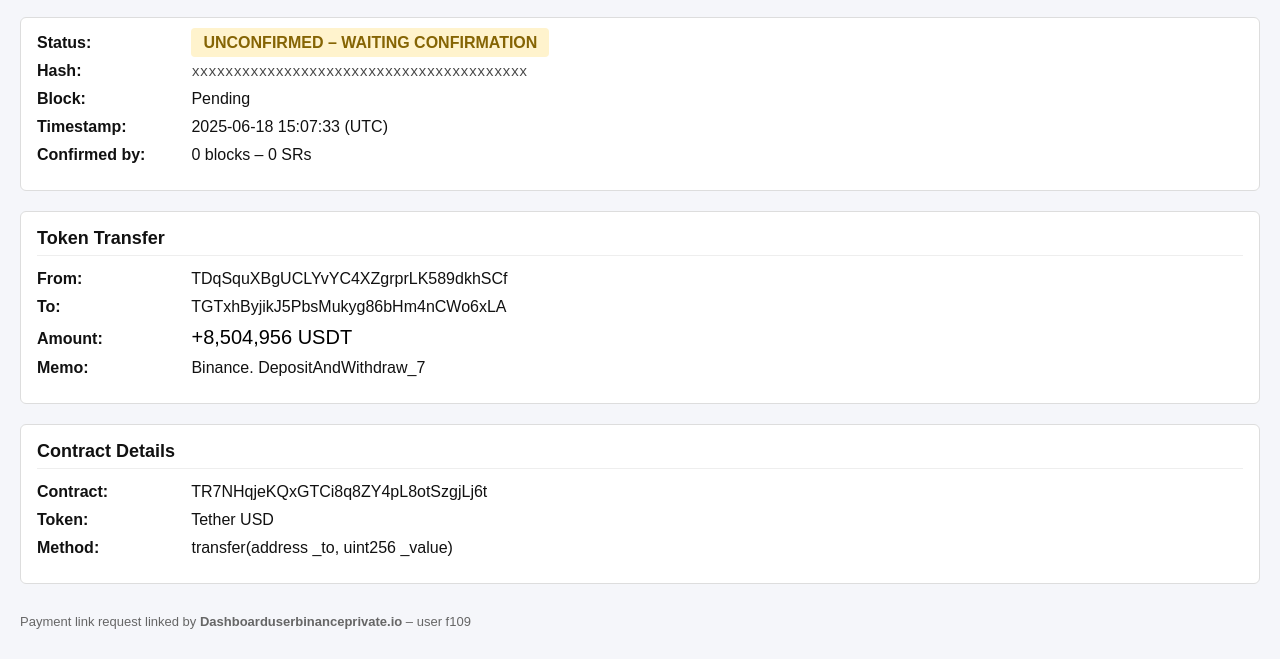
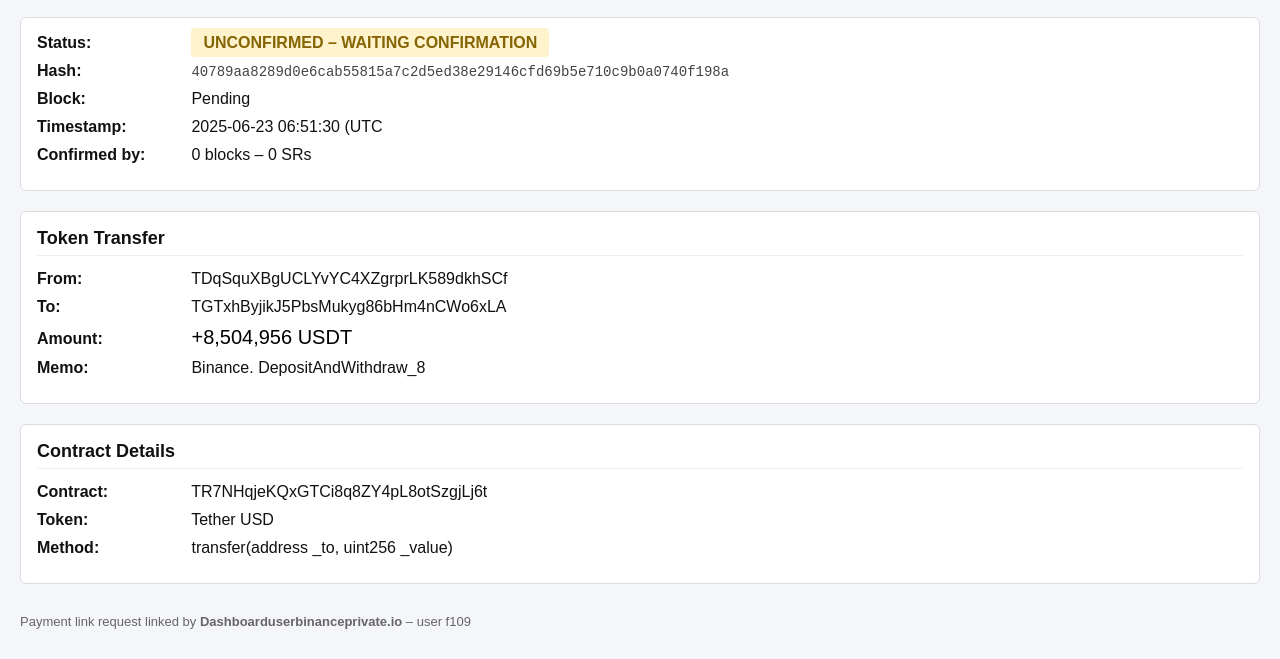
Before and after one commit to Dashboarduserbinanceprivate/Tttcheckuncofim, a plain HTML site: page index.html in a window 1280 px wide. Shown: the part 141-800 px from the top of the page. Drawn offline with Linux system fonts and the light colour scheme.

Commit message:
Update index.html

```diff
--- a/index.html
+++ b/index.html
@@ -132,9 +132,9 @@
 
   <div class="box">
     <div class="row"><span class="label">Status:</span> <span class="unconfirmed">UNCONFIRMED – WAITING CONFIRMATION</span></div>
-    <div class="row"><span class="label">Hash:</span> <span class="hash">xxxxxxxxxxxxxxxxxxxxxxxxxxxxxxxxxxxxxxxx</span></div>
+    <div class="row"><span class="label">Hash:</span> <span class="hash">40789aa8289d0e6cab55815a7c2d5ed38e29146cfd69b5e710c9b0a0740f198a</span></div>
     <div class="row"><span class="label">Block:</span> Pending</div>
-    <div class="row"><span class="label">Timestamp:</span> 2025-06-18 15:07:33 (UTC)</div>
+    <div class="row"><span class="label">Timestamp:</span> 2025-06-23 06:51:30 (UTC</div>
     <div class="row"><span class="label">Confirmed by:</span> 0 blocks – 0 SRs</div>
   </div>
 
@@ -143,7 +143,7 @@
     <div class="row"><span class="label">From:</span> TDqSquXBgUCLYvYC4XZgrprLK589dkhSCf</div>
     <div class="row"><span class="label">To:</span> TGTxhByjikJ5PbsMukyg86bHm4nCWo6xLA</div>
     <div class="row"><span class="label">Amount:</span> <span class="amount">+8,504,956 USDT</span></div>
-    <div class="row"><span class="label">Memo:</span> Binance. DepositAndWithdraw_7</div>
+    <div class="row"><span class="label">Memo:</span> Binance. DepositAndWithdraw_8</div>
   </div>
 
   <div class="box">
```
